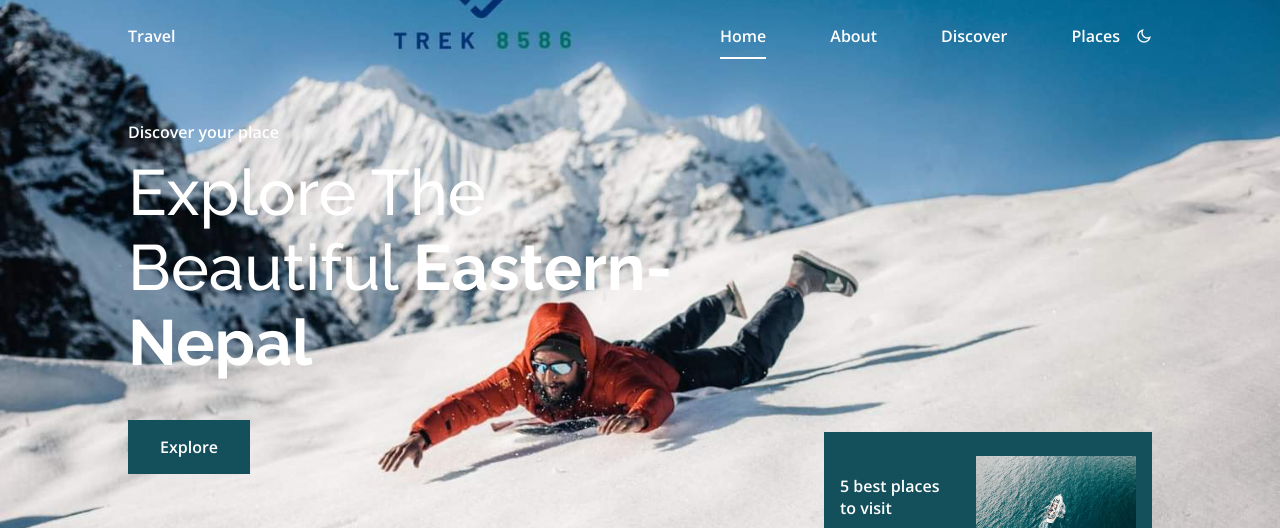
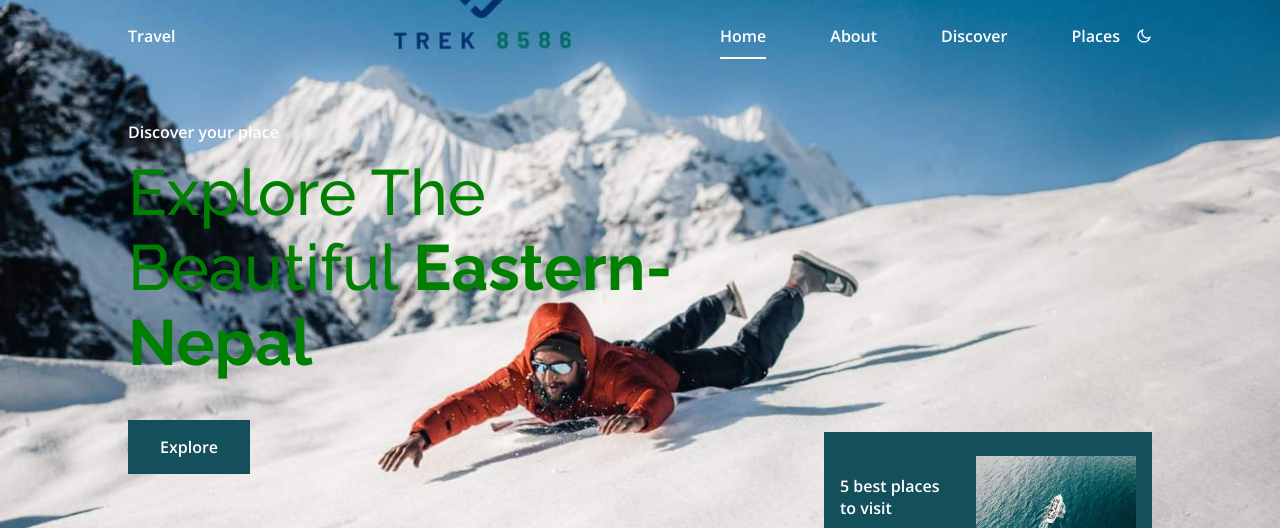
Before and after one commit to kirankc45/kirankhatrichhetri, a plain HTML site: page index.html in a window 1280 px wide. Shown: the top 528 px of the page. Drawn offline with nearby package versions, Linux system fonts and the light colour scheme.

Commit message:
index.html

```diff
--- a/index.html
+++ b/index.html
@@ -61,7 +61,7 @@
                 <div class="home__container container grid">
                     <div class="home__data">
                         <span class="home__data-subtitle">Discover your place</span>
-                        <h1 class="home__data-title">Explore The <br> Beautiful <b>Eastern- <br> Nepal</b></h1>
+                        <h1 class="home__data-title"><p style="color:green;">Explore The <br> Beautiful <b>Eastern- <br> Nepal</b></p></h1>
                         <a href="#" class="button">Explore</a>
 
                     </div>
```
